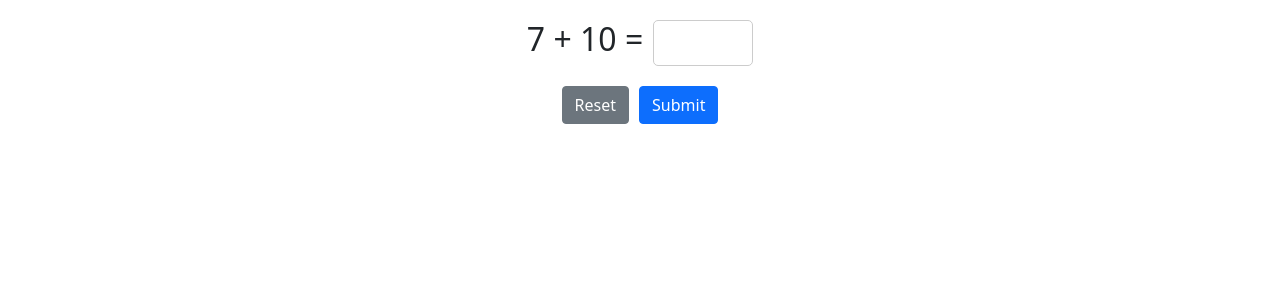
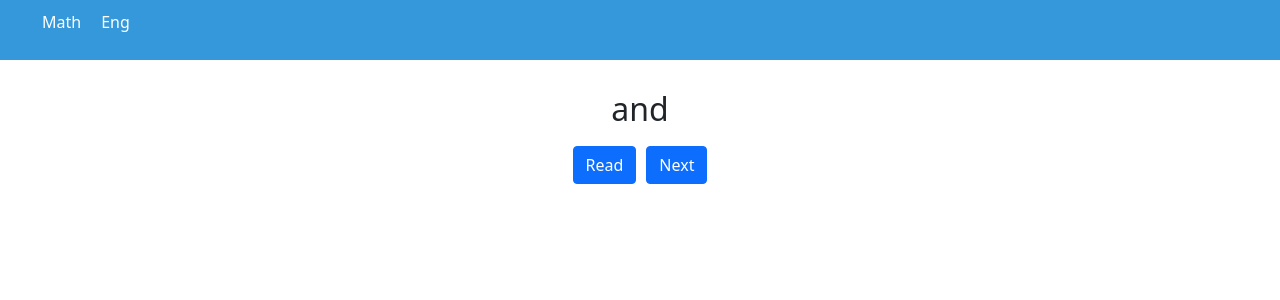
Before and after one commit to dnshariprasad/kidmath, a React (Vite) app: page /eng in a window 1280 px wide. Shown: the top 300 px of the page. Built offline with nearby package versions, Linux system fonts and the light colour scheme.

Commit message:
eng added

```diff
--- a/package.json
+++ b/package.json
@@ -15,6 +15,7 @@
     "gh-pages": "^6.3.0",
     "react": "^18.3.1",
     "react-dom": "^18.3.1",
+    "react-router-dom": "^7.1.1",
     "styled-components": "^6.1.14"
   },
   "devDependencies": {
--- a/src/App.tsx
+++ b/src/App.tsx
@@ -1,7 +1,42 @@
+import { BrowserRouter, Link, Route, Routes } from "react-router-dom";
 import "./App.css";
-import MathChallenge from "./MathChallenge";
-
+import MathChallenge from "./pages/MathChallenge";
+import EnglishChallenge from "./pages/EnglishChallenge";
+const Navbar = () => {
+  return (
+    <nav style={{ padding: "10px", backgroundColor: "#3498db" }}>
+      <ul style={{ listStyleType: "none", display: "flex", gap: "20px" }}>
+        {/* <li>
+          <Link to="/" style={{ color: "white", textDecoration: "none" }}>
+            kidmath
+          </Link>
+        </li> */}
+        <li>
+          <Link to="/math" style={{ color: "white", textDecoration: "none" }}>
+            Math
+          </Link>
+        </li>
+        <li>
+          <Link to="/eng" style={{ color: "white", textDecoration: "none" }}>
+            Eng
+          </Link>
+        </li>
+      </ul>
+    </nav>
+  );
+};
 function App() {
-  return <MathChallenge />;
+  return (
+    <BrowserRouter>
+      <Navbar /> {/* Navbar with Links */}
+      <div style={{ padding: "20px" }}>
+        <Routes>
+          <Route path="/" element={<MathChallenge />} />
+          <Route path="/math" element={<MathChallenge />} />
+          <Route path="/eng" element={<EnglishChallenge />} />
+        </Routes>
+      </div>
+    </BrowserRouter>
+  );
 }
 export default App;
--- /dev/null
+++ b/src/pages/EnglishChallenge.tsx
@@ -0,0 +1,65 @@
+import { useState, useEffect } from "react";
+import {
+  CenteredContainerHorizontally,
+  CenteredContainerVertical,
+} from "../KidStyles";
+import KidButton from "../components/KidButton";
+const stringList = [
+  "a",
+  "and",
+  "big",
+  "can",
+  "for",
+  "go",
+  "I",
+  "in",
+  "is",
+  "it",
+  "my",
+  "run",
+  "see",
+  "the",
+  "to",
+  "two",
+  "up",
+  "we",
+  "where",
+  "when",
+  "how",
+  "you",
+  "that",
+  "with",
+];
+
+const EnglishChallenge = () => {
+  const [randomString, setRandomString] = useState<string>("");
+
+  const generateChallenge = () => {
+    const randomIndex = Math.floor(Math.random() * stringList.length); // Get a random index
+    setRandomString(stringList[randomIndex]); // Return the string at that index
+  };
+
+  useEffect(() => {
+    generateChallenge();
+  }, []);
+  const handleReadText = () => {
+    const speech = new SpeechSynthesisUtterance(randomString); // Create a SpeechSynthesisUtterance with the text
+    window.speechSynthesis.speak(speech); // Use the SpeechSynthesis API to read the text
+  };
+  const handleNext = () => {
+    generateChallenge();
+  };
+
+  return (
+    <CenteredContainerVertical>
+      <h2>{randomString}</h2>
+
+      <CenteredContainerHorizontally>
+        <KidButton isActive={true} title="Read" onClick={handleReadText} />
+        <KidButton isActive={true} title="Next" onClick={handleNext} />
+      </CenteredContainerHorizontally>
+    </CenteredContainerVertical>
+  );
+};
+
+export default EnglishChallenge;
--- a/src/MathChallenge.tsx
+++ b/src/pages/MathChallenge.tsx
@@ -1,10 +1,10 @@
 import { useState, useEffect } from "react";
-import KidButton from "./components/KidButton";
+import KidButton from "../components/KidButton";
 import {
+  CenteredContainerVertical,
   CenteredContainerHorizontally,
-  CenteredContainerVertical,
   StyledInput,
-} from "./KidStyles";
+} from "../KidStyles";
 
 const getRandomNumber = () => Math.floor(Math.random() * 10) + 1; // Random number between 1 and 10
 const getRandomOperation = () => (Math.random() > 0.5 ? "+" : "-"); // Randomly select + or -
```
Also changed, not shown: 1 other file (tests, documents, lock files or other folders).
